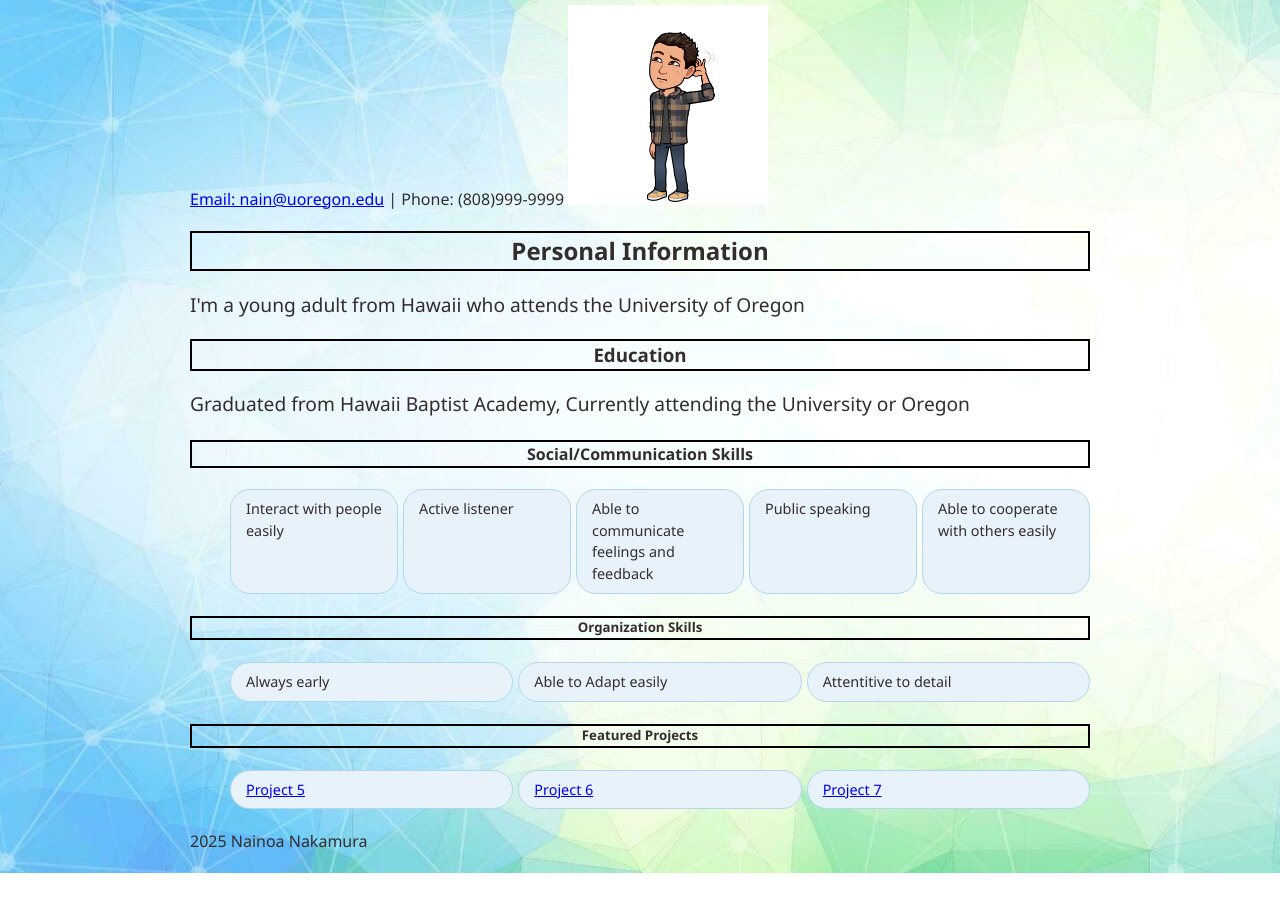
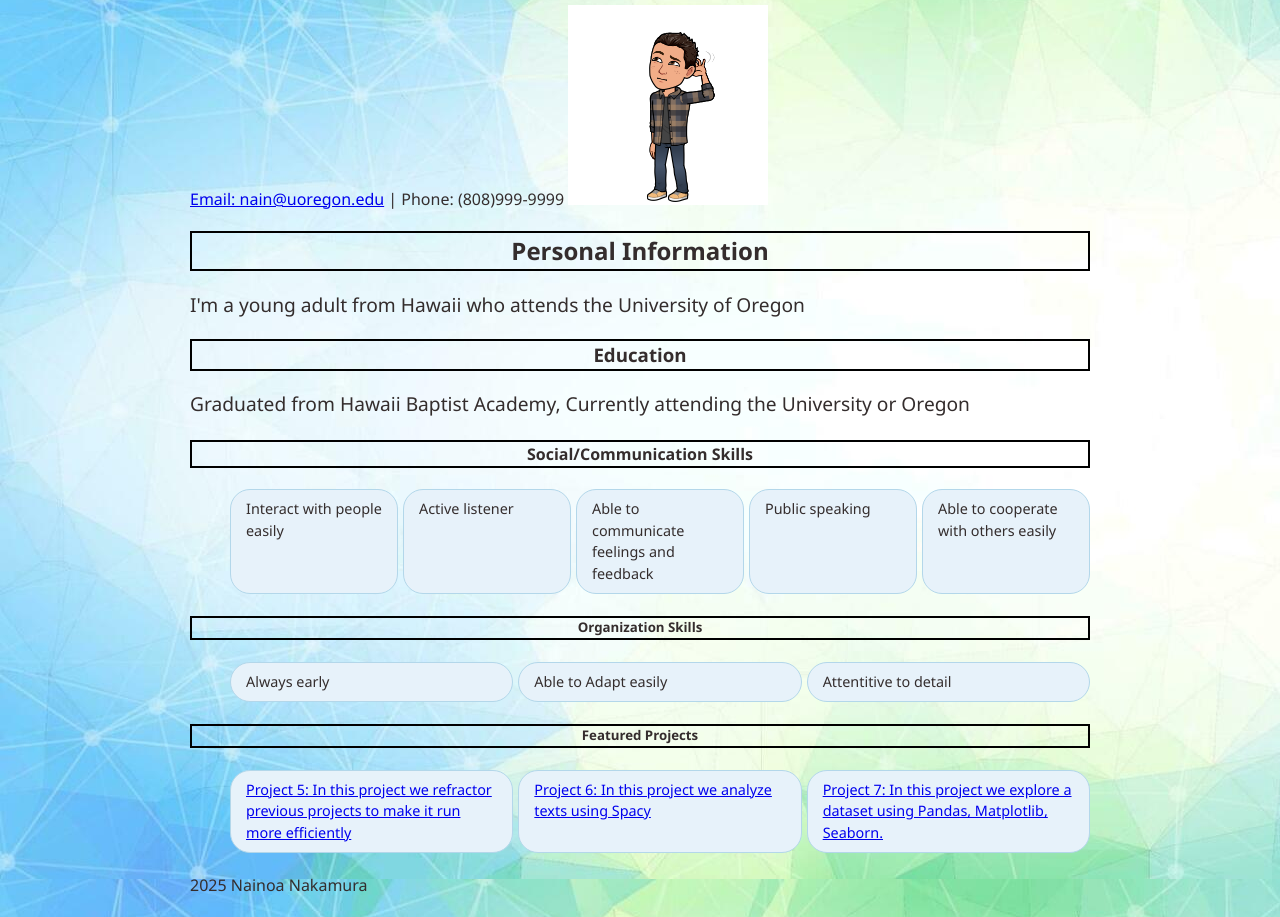
Before and after one commit to nain1248/nain1248.github.io, a plain HTML site: page index.html in a window 1280 px wide. Shown: the part 101-1018 px from the top of the page. Before the commit the page ends 974 px from the top, so only its background shows below. Drawn offline with Linux system fonts and the light colour scheme.

Commit message:
Add files via upload

```diff
--- a/index.html
+++ b/index.html
@@ -46,9 +46,9 @@
         <section>
             <h5>Featured Projects</h5>
             <ol>
-                <li><a href="https://nain1248.github.io/project4.html" target="_blank">Project 5</a></li>
-                <li><a href="https://nain1248.github.io/project6.html" target="_blank">Project 6</a></li>
-                <li><a href="https://nain1248.github.io/project7.html" target="_blank">Project 7</a></li>
+                <li><a href="https://nain1248.github.io/project4.html" target="_blank">Project 5: In this project we refractor previous projects to make it run more efficiently</a></li>
+                <li><a href="https://nain1248.github.io/project6.html" target="_blank">Project 6: In this project we  analyze texts using Spacy</a></li>
+                <li><a href="https://nain1248.github.io/project7.html" target="_blank">Project 7: In this project we explore a dataset using Pandas, Matplotlib, Seaborn.</a></li>
             </ol>
 
         </section>
```
